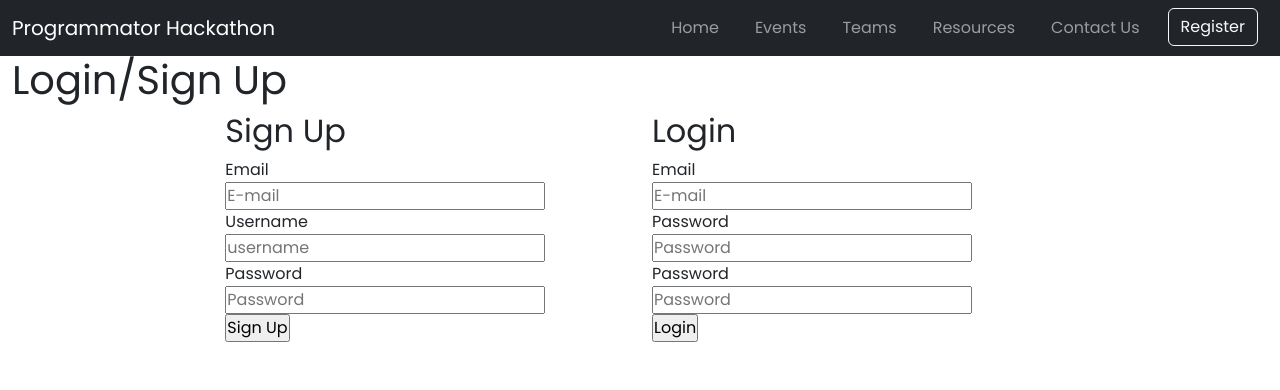
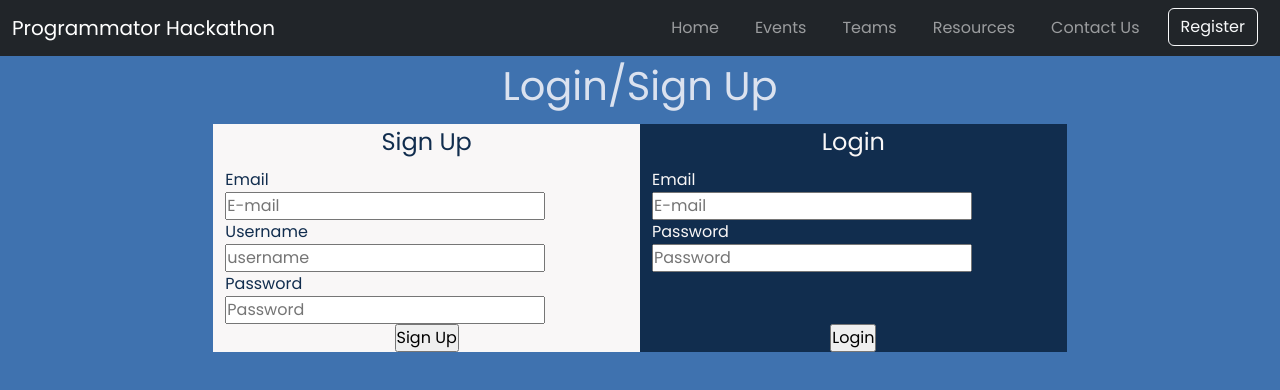
Before and after one commit to KarthikGowdaMS/programmator-hackdays-sellular, a React (Create React App) app in the folder programmator/: page /register in a window 1280 px wide. Shown: the top 390 px of the page. Built offline with nearby package versions, Linux system fonts and the light colour scheme.

Commit message:
edited login

```diff
--- a/programmator/src/components/login.jsx
+++ b/programmator/src/components/login.jsx
@@ -5,56 +5,56 @@ class Login extends Component{
     state={};
     render(){
         return(
-            <div>
+            <div className="login">
 
 
     <section id="title">
-        <div class="container-fluid">
+        <div className="container-fluid">
             <h1>Login/Sign Up</h1>
         </div>
       </section>
 
     <section id="box">
-        <div class="container-fluid">
-            <div class="row">
-                <div class="col-lg-2"></div>
-                <div class="col-lg-4 sign-up">
+        <div className="container-fluid">
+            <div className="row">
+                <div className="col-lg-2"></div>
+                <div className="col-lg-4 sign-up">
                     <h2>Sign Up</h2>
-                    <div class="form-group col-md-6">
+                    <div className="form-group col-md-6">
                         <label for="email">Email</label>
                         <input type="email" id="email" name="email" placeholder="E-mail"/>
                     </div>
-                    <div class="form-group col-md-6">
+                    <div className="form-group col-md-6">
                         <label for="username">Username</label>
                         <input type="text" id="username" name="username" placeholder="username"/>
                     </div>
-                    <div class="form-group col-md-6">
+                    <div className="form-group col-md-6">
                         <label for="password">Password</label>
                         <input type="password" id="password" name="password" placeholder="Password"/>
                     </div>
-                    <div class="form-group submit">
+                    <div className="form-group submit">
                         <input type="submit" id="signUp" name="signUp_submit" value="Sign Up"/>
                     </div>
                 </div>
-                <div class="col-lg-4 log-in">
+                <div className="col-lg-4 log-in">
                     <h2>Login</h2>
-                    <div class="form-group col-md-6">
+                    <div className="form-group col-md-6">
                         <label for="email">Email</label>
                         <input type="email" id="email" name="email" placeholder="E-mail"/>
                     </div>
-                    <div class="form-group col-md-6">
+                    <div className="form-group col-md-6">
                         <label for="password">Password</label>
                         <input type="password" id="password" name="password" placeholder="Password"/>
                     </div>
-                    <div class="form-group col-md-6 hidden">
+                    <div className="form-group col-md-6 hidden">
                         <label for="password">Password</label>
                         <input type="password" id="password" name="password" placeholder="Password"/>
                     </div>
-                    <div class="form-group submit">
+                    <div className="form-group submit">
                         <input type="submit" id="login" name="login" value="Login"/>                </div>
                     </div>
                 </div>
-                <div class="col-lg-2"></div>
+                <div className="col-lg-2"></div>
         </div>
     </section>
 </div>
--- a/programmator/src/css/login.css
+++ b/programmator/src/css/login.css
@@ -0,0 +1,41 @@
+.login{
+    font-family: 'Montserrat', sans-serif;
+    background-color: #3F72AF;
+    color: #DBE2EF;
+    height: 100vh;
+    /* font-family: 'Ubuntu', sans-serif; */
+}
+
+h1{
+    font-size: 2.5rem;
+    line-height: 1.5;
+}
+
+h2{
+    font-size: 1.5rem;
+    line-height: 1.5;
+    text-align: center;
+}
+
+.hidden{
+    visibility: hidden;
+}
+
+.submit{
+    text-align: center;
+}
+
+#title{
+    text-align: center;
+
+}
+
+.sign-up{
+    background-color: #F9F7F7;
+    color: #112D4E;
+}
+
+.log-in{
+    background-color: #112D4E;
+    color: #F9F7F7;
+}
```
